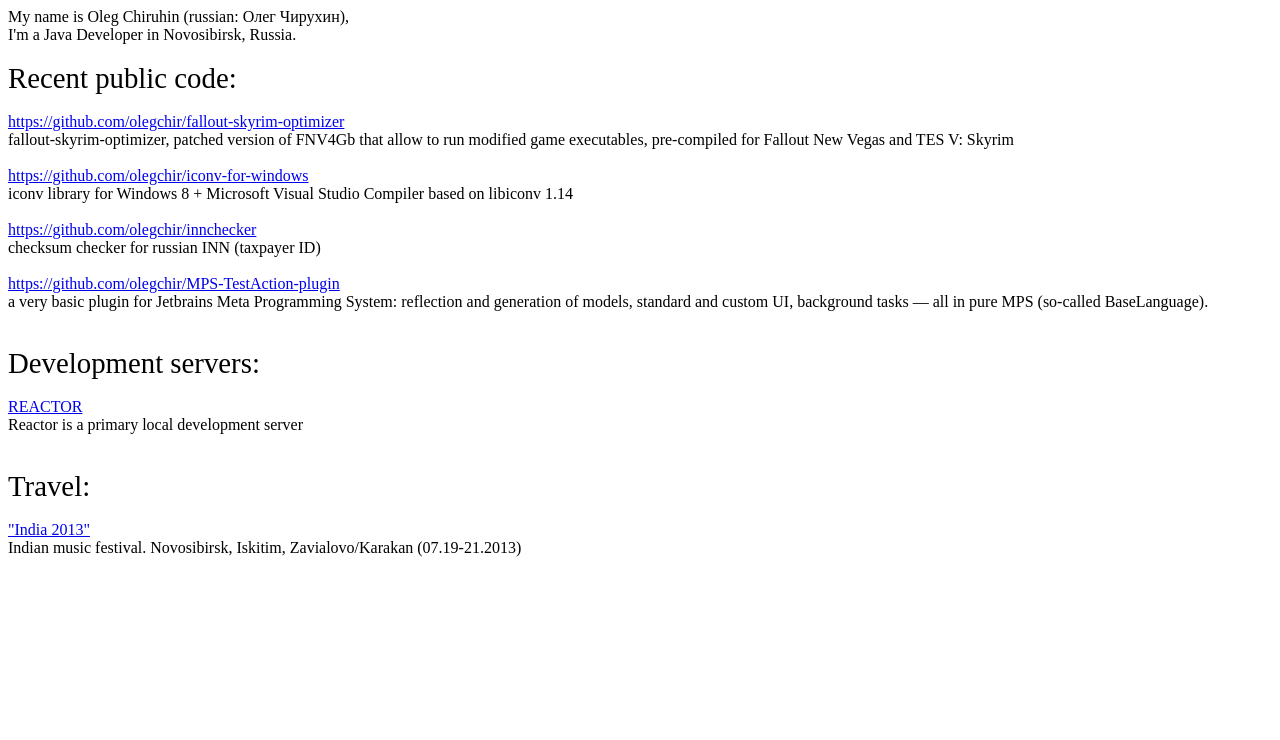
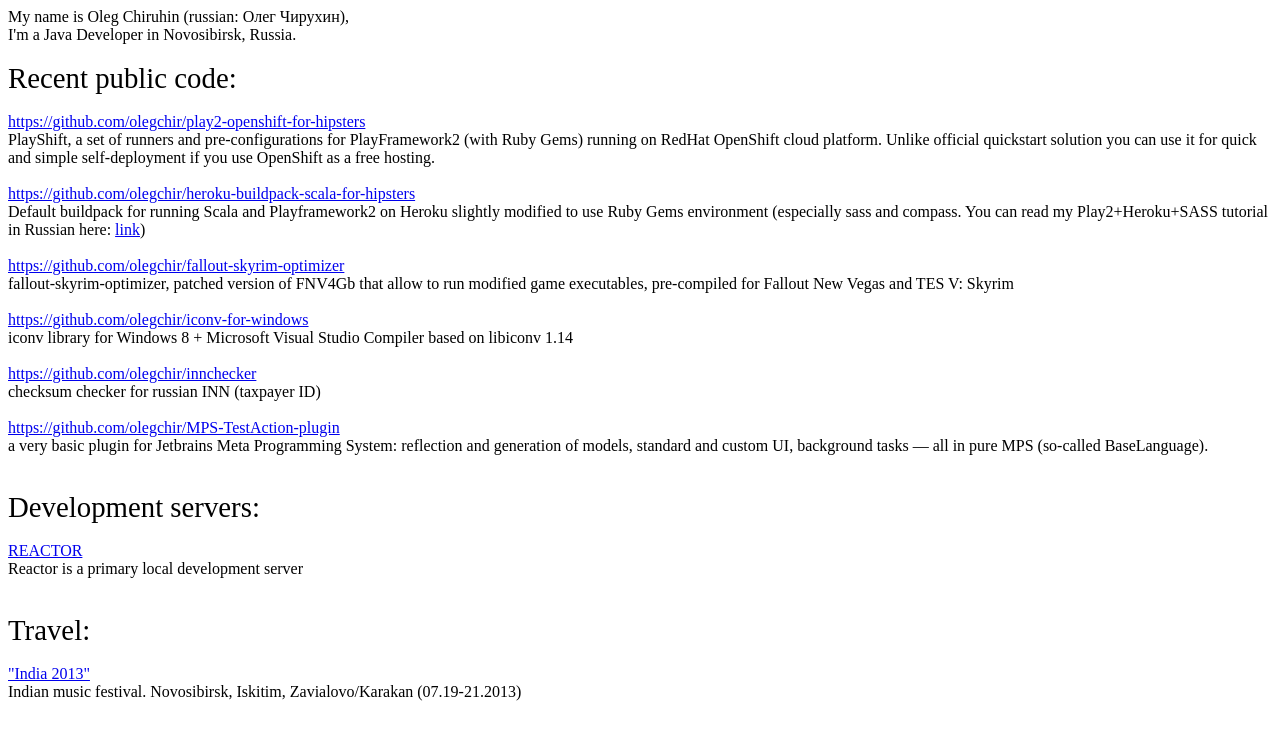
Before and after one commit to olegchir/olegchir.github.com, a plain HTML site: page index.html in a window 1280 px wide. Drawn offline with Linux system fonts and the light colour scheme.

Commit message:
add openshift and heroku buildpaks

```diff
--- a/index.html
+++ b/index.html
@@ -9,6 +9,12 @@
 I'm a Java Developer in Novosibirsk, Russia.<br/>
 <br/>
 <span style="font-size: 1.8em">Recent public code:</span><br/>
+<br/>
+<a href="https://github.com/olegchir/play2-openshift-for-hipsters">https://github.com/olegchir/play2-openshift-for-hipsters</a><br/>
+PlayShift, a set of runners and pre-configurations for PlayFramework2 (with Ruby Gems) running on RedHat OpenShift cloud platform. Unlike official quickstart solution you can use it for quick and simple self-deployment if you use OpenShift as a free hosting.<br/>
+<br/>
+<a href="https://github.com/olegchir/heroku-buildpack-scala-for-hipsters">https://github.com/olegchir/heroku-buildpack-scala-for-hipsters</a><br/>
+Default buildpack for running Scala and Playframework2 on Heroku slightly modified to use Ruby Gems environment (especially sass and compass. You can read my Play2+Heroku+SASS tutorial in Russian here: <a href="http://users.livejournal.com/__hedin/561484.html">link</a>)<br/>
 <br/>
 <a href="https://github.com/olegchir/fallout-skyrim-optimizer">https://github.com/olegchir/fallout-skyrim-optimizer</a><br/>
 fallout-skyrim-optimizer, patched version of FNV4Gb that allow to run modified game executables, pre-compiled for Fallout New Vegas and TES V: Skyrim<br/>
```
